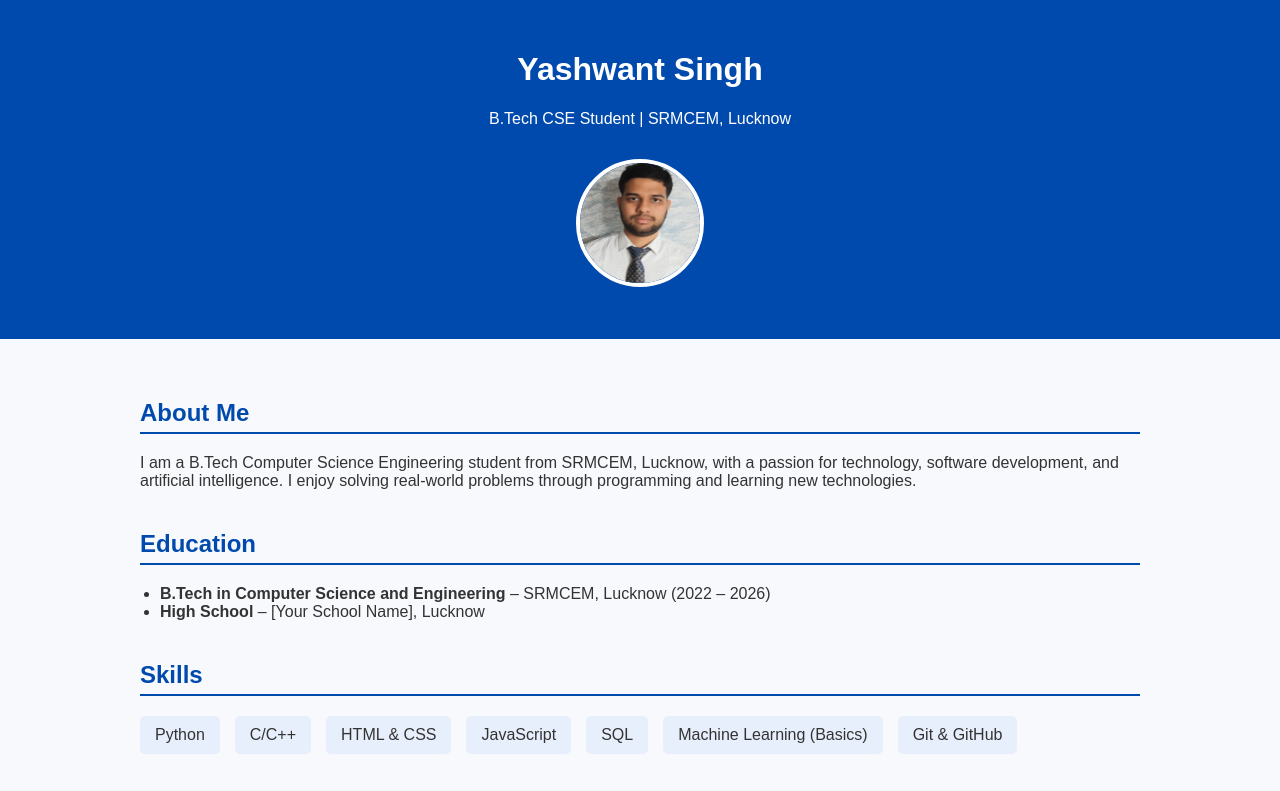
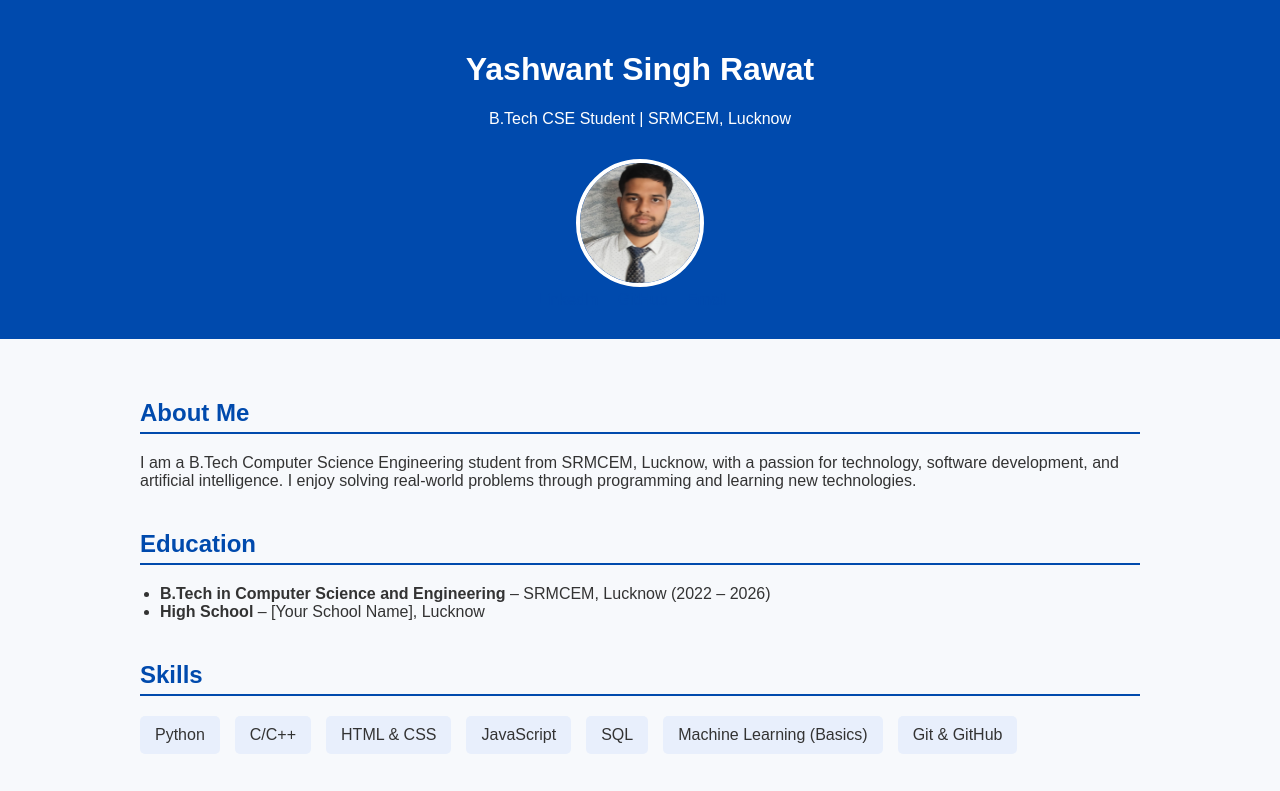
Before and after one commit to Yashwant-Singh-Rawat/Yashwant-Singh-Rawat.github.io, a plain HTML site: page index.html in a window 1280 px wide. Shown: the top 791 px of the page. Drawn offline with Linux system fonts and the light colour scheme.

Commit message:
Update index.html

```diff
--- a/index.html
+++ b/index.html
@@ -3,7 +3,7 @@
 <head>
   <meta charset="UTF-8" />
   <meta name="viewport" content="width=device-width, initial-scale=1.0"/>
-  <title>Yashwant Singh - Portfolio</title>
+  <title>Yashwant Singh Rawat- Portfolio</title>
   <style>
     body {
       font-family: Arial, sans-serif;
@@ -70,7 +70,7 @@
 </head>
 <body>
   <header>
-    <h1>Yashwant Singh</h1>
+    <h1>Yashwant Singh Rawat</h1>
     <p>B.Tech CSE Student | SRMCEM, Lucknow</p>
 
     <!-- 🔁 This is the updated image source -->
```
